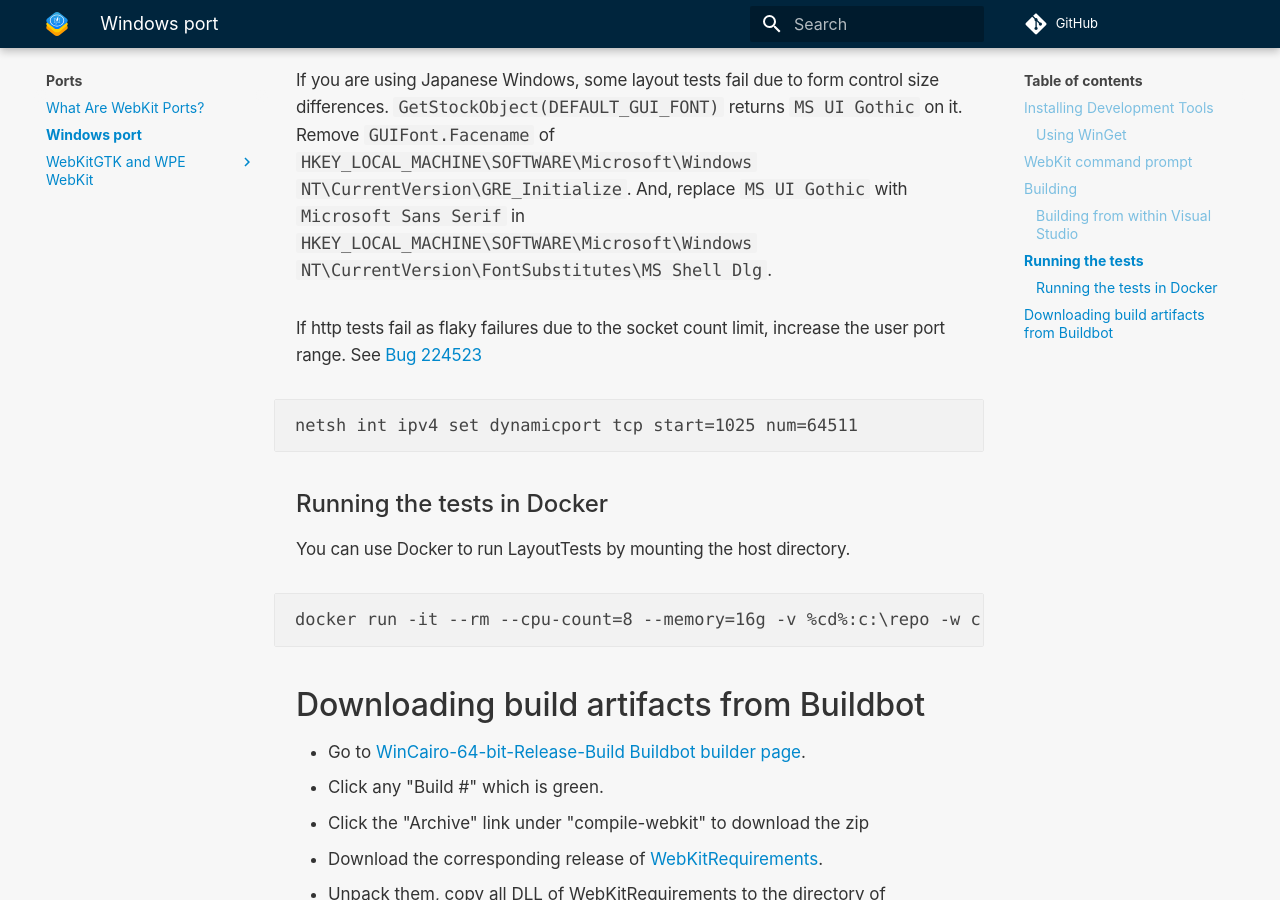
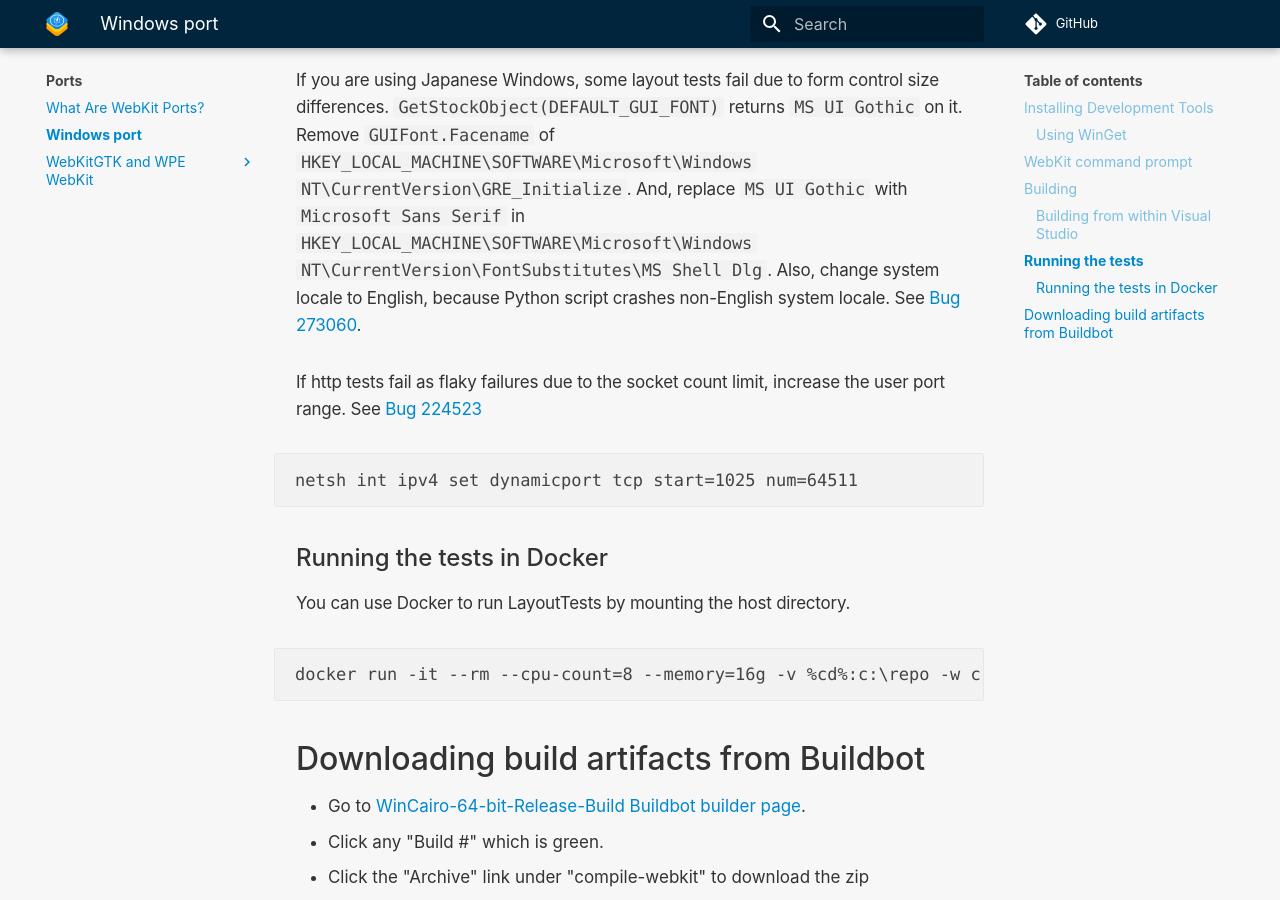
Before and after one commit to WebKit/Documentation, an MkDocs documentation site: the page built from docs/Ports/WindowsPort.md, in a window 1280 px wide and 900 px high, scrolled down 5318 px. Built offline with MkDocs 1.6.1 and Material for MkDocs 9.7.7, drawn with Linux system fonts in a browser that asks for light colours; comment, search, counter and statistics services are not loaded.

Commit message:
remark: UnicodeDecodeError on non-english locale PowerShell. See https://bugs.webkit.org/show_bug.cgi?id=273060

````diff
--- a/docs/Ports/WindowsPort.md
+++ b/docs/Ports/WindowsPort.md
@@ -198,6 +198,7 @@ If you are using Japanese Windows, some layout tests fail due to form control si
 `GetStockObject(DEFAULT_GUI_FONT)` returns `MS UI Gothic` on it.
 Remove `GUIFont.Facename` of `HKEY_LOCAL_MACHINE\SOFTWARE\Microsoft\Windows NT\CurrentVersion\GRE_Initialize`.
 And, replace `MS UI Gothic` with `Microsoft Sans Serif` in `HKEY_LOCAL_MACHINE\SOFTWARE\Microsoft\Windows NT\CurrentVersion\FontSubstitutes\MS Shell Dlg`.
+Also, change system locale to English, because Python script crashes non-English system locale. See [Bug 273060](https://bugs.webkit.org/show_bug.cgi?id=273060).
 
 If http tests fail as flaky failures due to the socket count limit, increase the user port range. See [Bug 224523](https://bugs.webkit.org/show_bug.cgi?id=224523)
 ```
````
